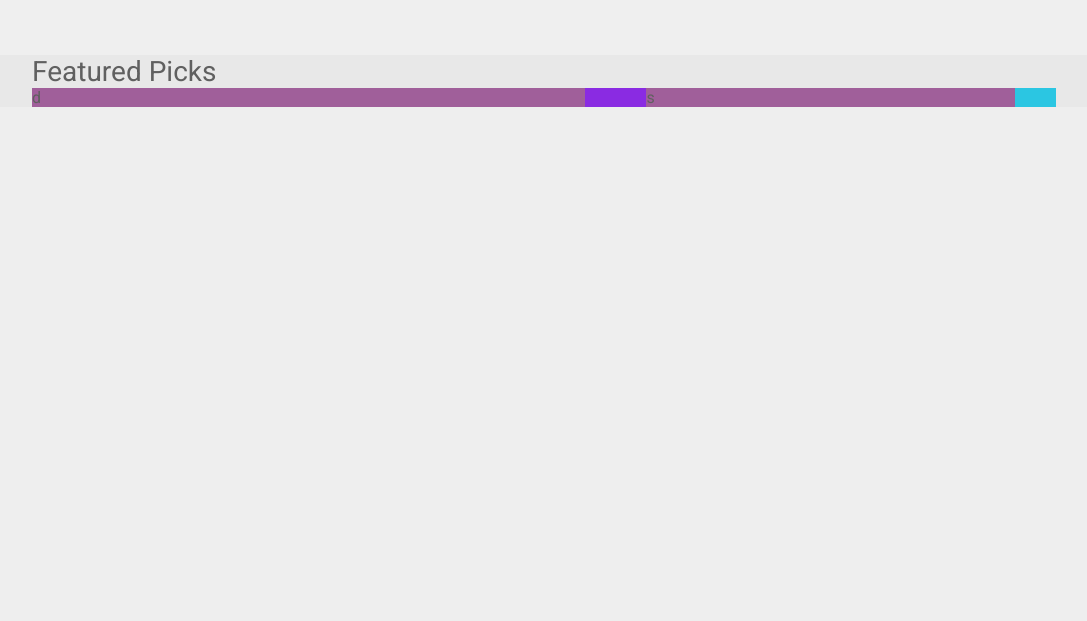
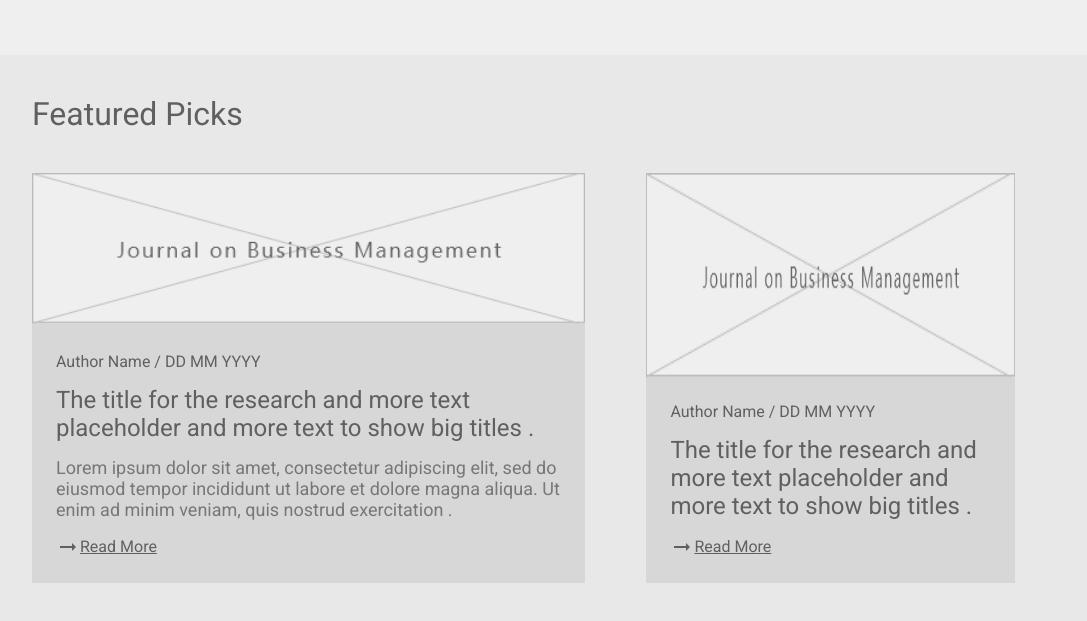
Before and after one commit to aryanknight/Journal-Web, a React (Create React App) app: page / in a window 1280 px wide. Shown: the part 1545-2166 px from the top of the page, without its empty margins (96-1183 px from the left). Built offline with nearby package versions, Linux system fonts and the light colour scheme.

Commit message:
featured page

```diff
--- a/src/App.css
+++ b/src/App.css
@@ -44,7 +44,7 @@
 }
 
 .title{
-  font-size: 28px;
+  font-size: 32px;
   text-align: left;
   color:#606060;
 }
--- a/src/Components/Featured/Featured.css
+++ b/src/Components/Featured/Featured.css
@@ -1,25 +1,39 @@
 .featured{
     background-color: #E8E8E8;
+    min-height: 100vh;              /* Temporary */
+    align-items: flex-start;
 }
 
 .featured-cont-1{
     display: flex;
-    align-items: center;
+    align-items: stretch;
     justify-content: center;
     flex-wrap: wrap;
 }
 
 .box-1{
-    background-color: blueviolet;
     width: 60%;
 }
 
 .box-2{
-    background-color: rgb(43, 198, 226);
     width: 40%;
 }
 
 .featured-box{
-    background-color: rgb(160, 95, 154);
+    background-color: #D7D7D7;
     width: 90%;
+    display: flex;
+    flex-direction: column;
 }
+
+.featured-box-pic{
+    height: 100%;
+}
+
+.featured-box-para{
+    padding: 1.5rem;
+}
+
+.para-1{
+    font-size: 16px;
+}
--- a/src/Components/Featured/Featured.jsx
+++ b/src/Components/Featured/Featured.jsx
@@ -1,20 +1,51 @@
 import React from 'react';
+import ArrowRightAltIcon from '@material-ui/icons/ArrowRightAlt';
+import Img2 from '../../Images/img2.png';
 import './Featured.css';
 
 export default function Featured() {
     return (
         <div className="main featured">
             <div className="container">
-                <div className="title">Featured Picks</div>
+                <div className="title" style={{margin:'40px 0px'}} >Featured Picks</div>
                 <div className="featured-cont-1">
                     <div className="box-1">
                         <div className="featured-box">
-                            d
+                            <div className="featured-box-pic">
+                                <img src={Img2} style={{width:'100%'}} />
+                            </div>
+                            <div className="featured-box-para">
+                                <div className="para-1">
+                                    Author Name / DD MM YYYY
+                                </div>
+                                <div style={{fontSize:'24px',marginTop:'15px'}}>
+                                    The title for the research and more text placeholder and more text to show big titles .
+                                </div>
+                                <div className="para" style={{maxWidth:'100%',width:'100%',marginTop:'15px'}}>
+                                    Lorem ipsum dolor sit amet, consectetur adipiscing elit, sed do eiusmod tempor incididunt ut labore et dolore magna aliqua. Ut enim ad minim veniam, quis nostrud exercitation .
+                                </div>
+                                <div style={{marginTop:'15px',display:'flex',justifyContent:'flex-start'}}>
+                                    <div className="read-more"><ArrowRightAltIcon/> <u>Read More</u></div>
+                                </div>
+                            </div>
                         </div>
                     </div>
                     <div className="box-2">
-                        <div className="featured-box">
-                            s
+                        <div className="featured-box" style={{height:'100%'}}>
+                            <div className="featured-box-pic">
+                                <img src={Img2} style={{width:'100%',height:'100%'}} />
+                            </div>
+                            <div className="featured-box-para">
+                                <div className="para-1">
+                                    Author Name / DD MM YYYY
+                                </div>
+                                <div style={{fontSize:'24px',marginTop:'15px'}}>
+                                    The title for the research and more text placeholder and more text to show big titles .
+                                </div>
+                                <div style={{marginTop:'15px',display:'flex',justifyContent:'flex-start'}}>
+                                    <div className="read-more"><ArrowRightAltIcon/> <u>Read More</u></div>
+                                </div>
+                            </div>
                         </div>
                     </div>
                 </div>
--- a/src/Components/HomePage/HomePage.css
+++ b/src/Components/HomePage/HomePage.css
@@ -33,8 +33,8 @@
     margin-top: 20px;
     display: flex;
     flex-wrap: wrap;
-    max-width: 80%;
-    width: 80%;
+    max-width: 100%;
+    width: 100%;
     justify-content: space-between;
 }
 
```
Also changed, not shown: src/Images/img2.png (added).
